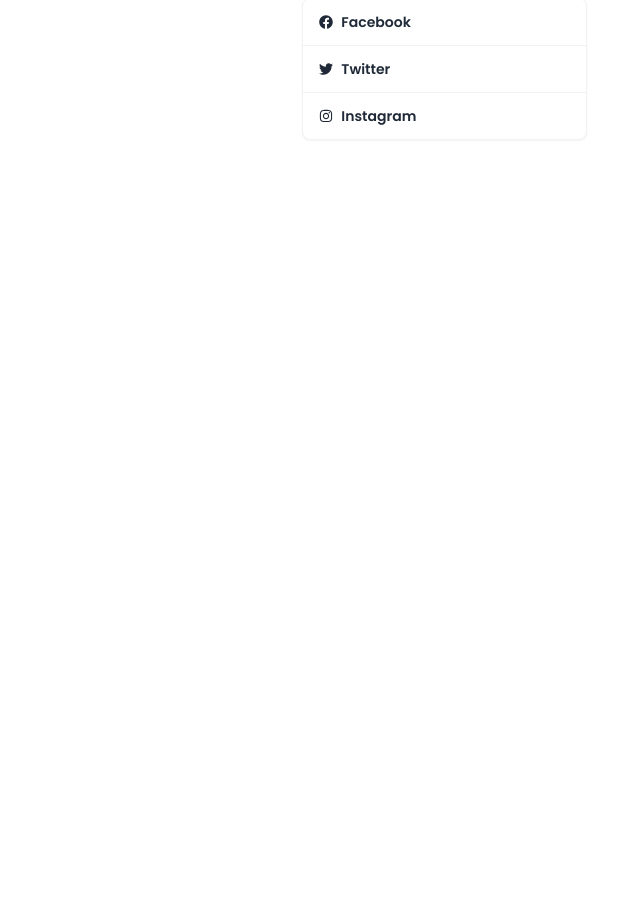
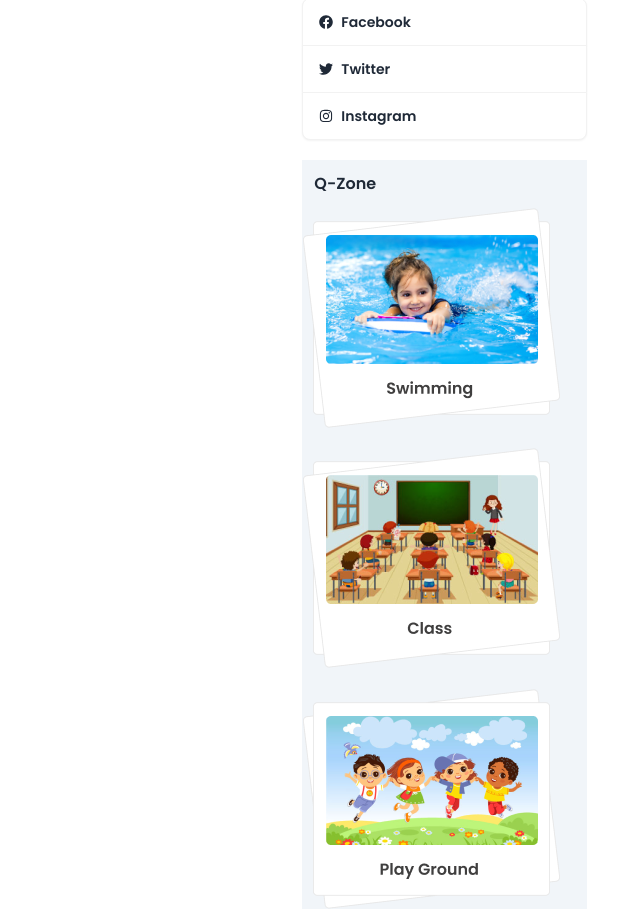
Before and after one commit to Khalid-Saifullaha/dragon-news, a React (Vite) app: page / in a window 1280 px wide. Shown: the part 449-1358 px from the top of the page, without its empty margins (640-1280 px from the left). Before the commit the page ends 800 px from the top, so only its background shows below. Built offline with nearby package versions, Linux system fonts and the light colour scheme; no server answers.

Commit message:
added Q-zone section

```diff
--- /dev/null
+++ b/src/components/layout-component/Qzone.jsx
@@ -0,0 +1,18 @@
+import swimingImg from "../../assets/swimming.png";
+import classImg from "../../assets/class.png";
+import playGroundImg from "../../assets/playground.png";
+
+const Qzone = () => {
+  return (
+    <div className="bg-slate-100 p-y-6">
+      <h2 className="font-semibold p-3  ">Q-Zone</h2>
+      <div className="space-y-5">
+        <img src={swimingImg} alt="" />
+        <img src={classImg} alt="" />
+        <img src={playGroundImg} alt="" />
+      </div>
+    </div>
+  );
+};
+
+export default Qzone;
--- a/src/layouts/HomeLayout.jsx
+++ b/src/layouts/HomeLayout.jsx
@@ -6,6 +6,7 @@
 import RightNav from "../components/layout-component/RightNav";
 import SocialLogin from "../components/SocialLogin";
 import FindUs from "../components/layout-component/FindUs";
+import Qzone from "../components/layout-component/Qzone";
 
 const HomeLayout = () => {
   return (
@@ -28,6 +29,7 @@
         <aside className="col-span-3 space-y-5">
           <SocialLogin></SocialLogin>
           <FindUs></FindUs>
+          <Qzone></Qzone>
         </aside>
       </main>
     </div>
```
